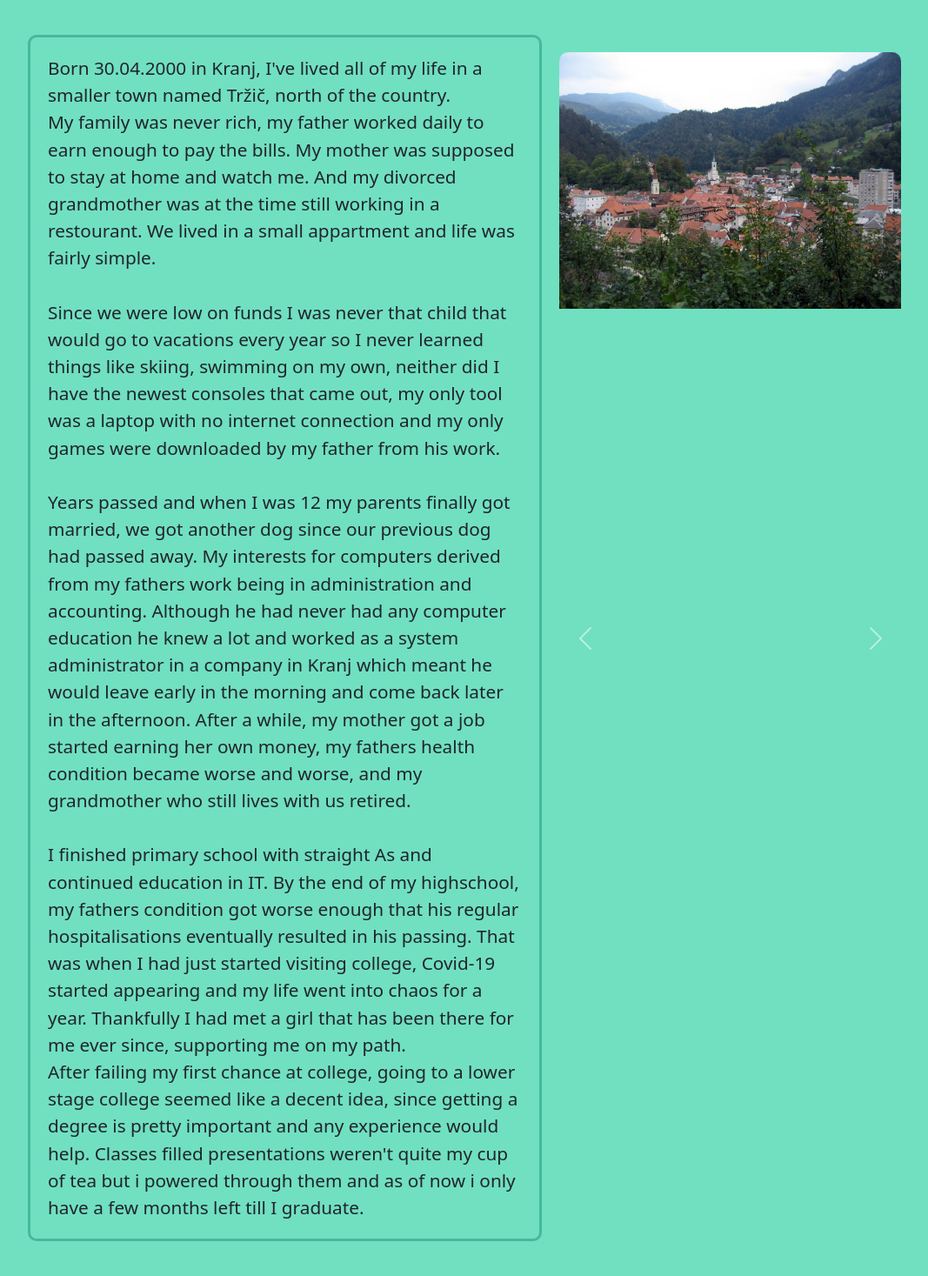
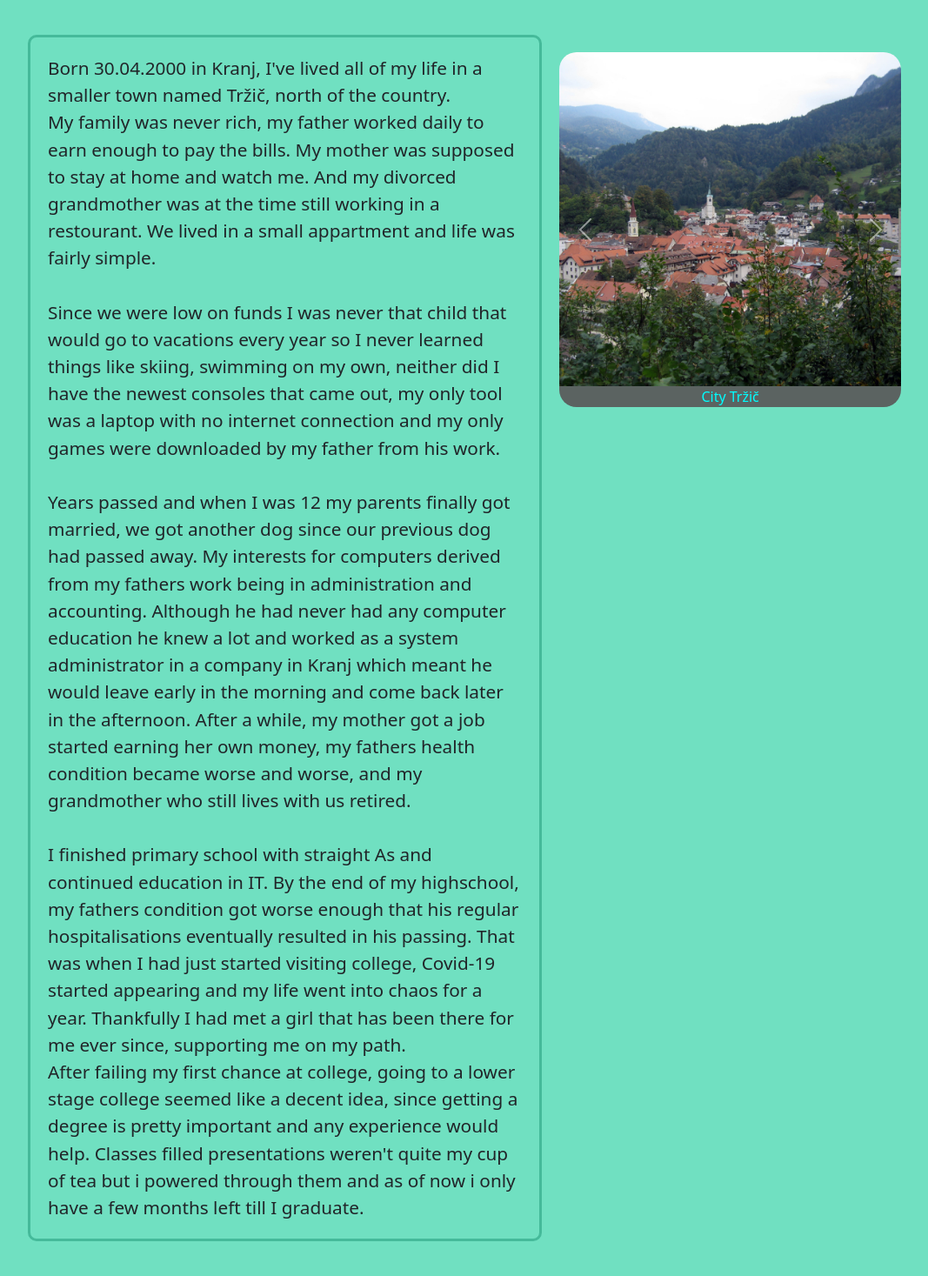
Before and after one commit to AresOsredkar/PortfolioAresOsredkar, a PHP site: page /Biography.html in a window 1280 px wide. Shown: the part 148-1615 px from the top of the page at 87% size, without its empty margins (96-1163 px from the left). Run offline with PHP 8.4, Linux system fonts and the light colour scheme.

Commit message:
carousel
size update
picture update
description add

```diff
--- a/Portfolio/Biography.html
+++ b/Portfolio/Biography.html
@@ -64,13 +64,16 @@
         <div id="carouselControls" class="carousel slide gallery" data-bs-ride="carousel">
             <div class="carousel-inner">
               <div class="carousel-item active">
-                <img src="image/Trzic.jpg" class="d-block w-100" alt="Tržič">
+                <img src="image/Trzic.jpg" class="d-block w-100 cImg" alt="Tržič">
+                <div class="carousel-content">City Tržič</div>
               </div>
               <div class="carousel-item">
-                <img src="image/kranj.jpg" class="d-block w-100" alt="Kranj">
+                <img src="image/kranj.jpg" class="d-block w-100 cImg" alt="Kranj">
+                <div class="carousel-content">City Kranj</div>
               </div>
               <div class="carousel-item">
-                <img src="image/ljubljana.jpg" class="d-block w-100" alt="Ljubljana">
+                <img src="image/ljubljana.jpg" class="d-block w-100 cImg" alt="Ljubljana">
+                <div class="carousel-content">City Ljubljana</div>
               </div>
             </div>
             <button class="carousel-control-prev" type="button" data-bs-target="#carouselControls" data-bs-slide="prev">
--- a/Portfolio/School.html
+++ b/Portfolio/School.html
@@ -42,12 +42,15 @@
             <div class="carousel-inner">
               <div class="carousel-item active">
                 <img src="image/ostrzic.jpg" class="d-block w-100" alt="Osnovna Šola Tržič">
+                <div class="carousel-content">Osnovna šola Tržič</div>
               </div>
               <div class="carousel-item">
                 <img src="image/SCKR.jpg" class="d-block w-100" alt="Šolski center Kranj">
+                <div class="carousel-content">Šolski center Kranj</div>
               </div>
               <div class="carousel-item">
                 <img src="image/fri.jpg" class="d-block w-100" alt="Fakulteta za računalništvo in informatiko">
+                <div class="carousel-content">Fakulteta za računalništvo in informatiko</div>
               </div>
             </div>
             <button class="carousel-control-prev" type="button" data-bs-target="#carouselControls" data-bs-slide="prev">
--- a/Portfolio/css/style.css
+++ b/Portfolio/css/style.css
@@ -12,7 +12,7 @@
         margin:0;
         padding:0;
     }
-
+/*end general*/
 
 
 /*NAVIGATION
@@ -32,7 +32,6 @@
     .dropdown-item:hover{
         width:inherit;
     }
-
     /*hover for drown down*/
     .dropdown:hover .dropdown-menu{
         display:block;
@@ -58,14 +57,7 @@
         font-size:250%;
         font-family:'Trebuchet MS', 'Lucida Sans Unicode', 'Lucida Grande', 'Lucida Sans', Arial, sans-serif;
     }
-    .nav-link{
-
-        box-sizing: unset;
-    }
-    .navBut{
-        align-items: center;
-        justify-content: space-around;
-    }
+    /*changing visuals of navbar*/
     .navBut{
         width:auto;
         margin:20px;
@@ -79,27 +71,39 @@
         border-radius: 10px;
         cursor:pointer;
     }
-    .active{
+    /*overriding active class for active page*/
+    .navbar-nav .active{
         background-color:#5b6361;
         color:cyan;
         border-radius: 10px;
     }
+/*end text formatting*/
 
 
+/*CAROUSEL PROPERTIES*/
+    .gallery{
+        width:40%;
+        height:50%;
+        margin:20px;
+        border-radius:20px;
+        overflow:hidden;
+    }
+    .carousel-item img{
+        width: 30vw;
+        height: 30vw;
+        object-fit: cover;
+    }
+    .carousel-content{
+        text-align: center;
+        background-color:#5b6361;
+        color:cyan;
+        transition: all 1s;
+    }
+/*end carousel*/
 
-.nav{
-    display:flex;
-    justify-content:space-evenly;
-    vertical-align: middle;
-}
 
-.gallery{
-    width:40%;
-    max-height:80%;
-    margin:20px;
-    border-radius:10px;
-    overflow:hidden;
-}
+/**/
+
 .mainPage{
     display:flex;
     width:80%;
```
Also changed, not shown: Portfolio/image/kranj.jpg, Portfolio/image/ljubljana.jpg, Portfolio/image/ostrzic.jpg.
